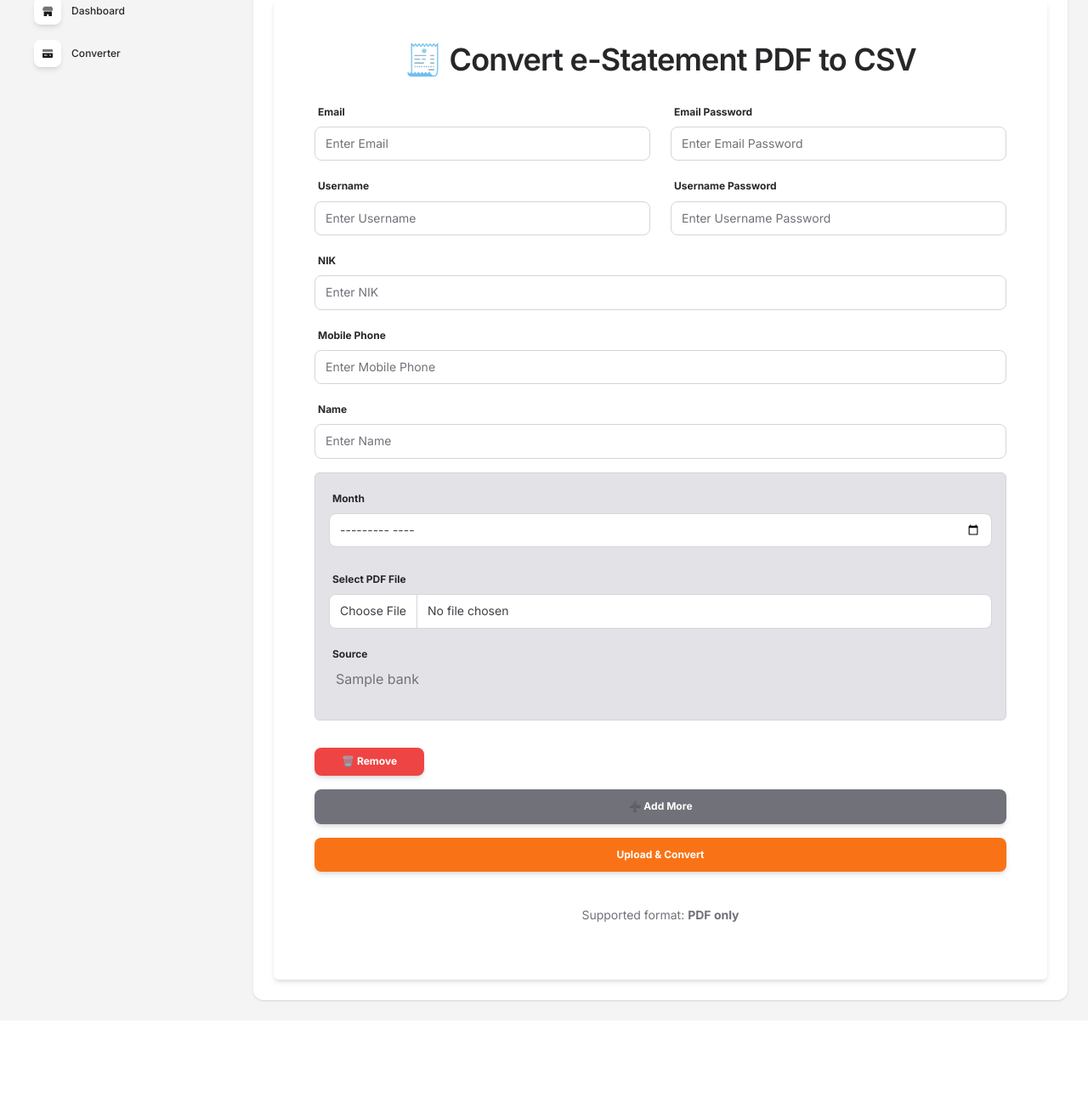
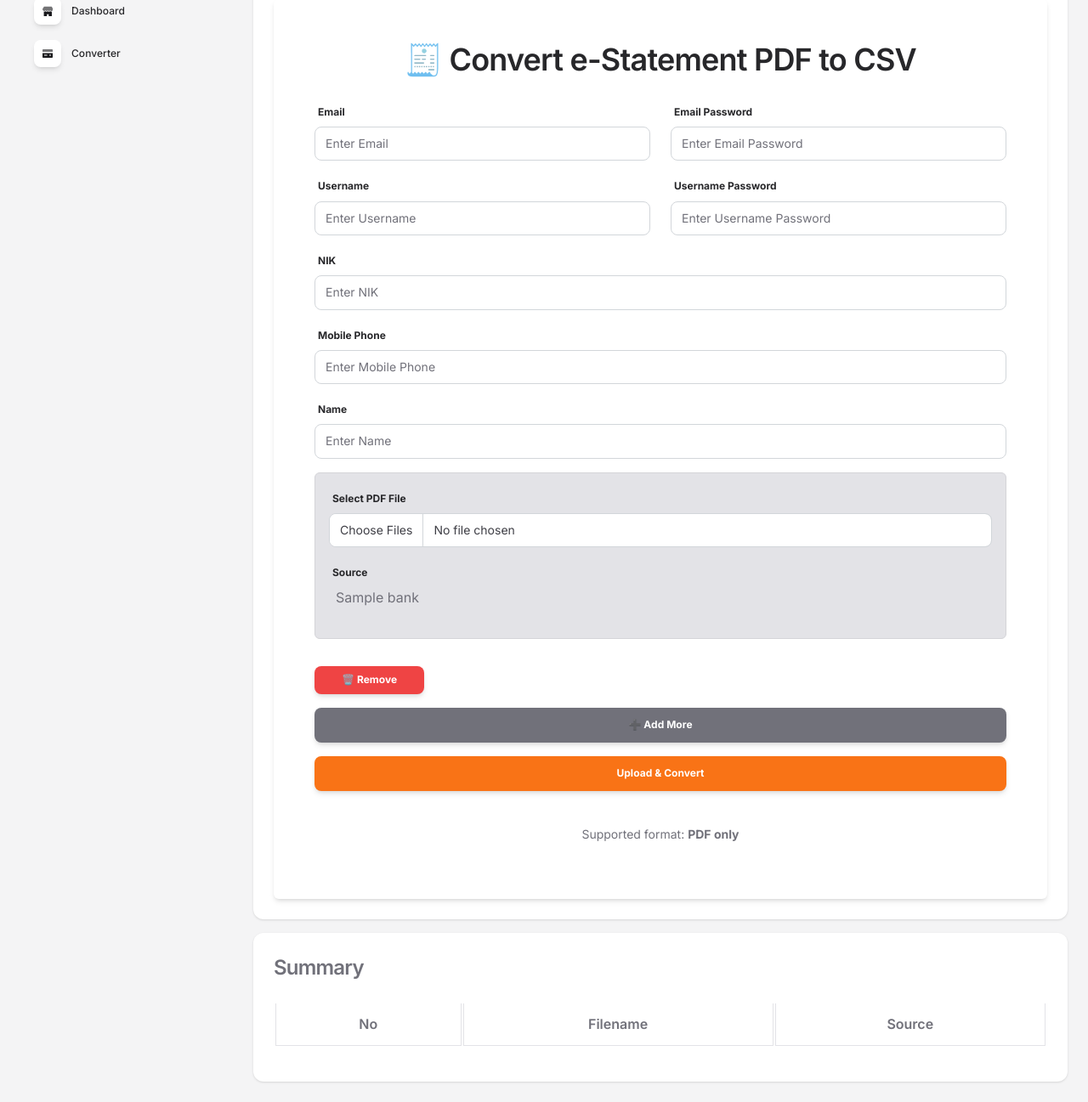
Before and after one commit to AsadillahRamadhan/e-statement, a Flask app: template templates/converter/index.html in a window 1280 px wide. Shown: the part 124-1421 px from the top of the page at 85% size. Before the commit the page ends 1304 px from the top, so only its background shows below. Run offline with Flask 3, Linux system fonts and the light colour scheme; the template is opened without the code that fills it: most values are stand-ins (such as "Sample title", 1, 10 or a date in 2020); lists and menus that the app fills with data are empty; parts of the project's set-up code (start-up, migrations or seed data) failed here and were passed over; some libraries are stand-ins or nearby versions.

Commit message:
[UPDATE & FIX] Update multiple files input and preview table and fix excel output formatting

```diff
--- a/app.py
+++ b/app.py
@@ -63,13 +63,19 @@ def index():
         mobile_phones = request.form.get('mobile_phone')
         names = request.form.get('name')
         sources = request.form.getlist('source[]')
-        month = request.form.getlist('month[]')
         emails = request.form.get('email')
         emails_pass = request.form.get('email_pass')
         users = request.form.get('user')
         users_pass = request.form.get('user_pass')
+        sources_per_batch = request.form.getlist('source_per_batch[]')
 
-        if not files or not niks or not mobile_phones or not names or not sources or not month:
+        final_sources = [
+            source
+            for source, count in zip(sources, sources_per_batch)
+            for _ in range(int(count))
+        ]
+
+        if not files or not niks or not mobile_phones or not names or not sources:
             return "All fields are required."
 
         combined_results = []
@@ -82,8 +88,8 @@ def index():
 
                 try:
                     data = TransferUser.query.all()
-                    bank_code = BankCode.query.filter(BankCode.bank_name.like(f"%{sources[idx]}%")).order_by(asc(BankCode.id)).first()
-                    result, _ = processor.process_pdf_file(filepath, BankCode, data, niks, mobile_phones, sources[idx], bank_code.bank_code, emails, emails_pass, users, users_pass)
+                    bank_code = BankCode.query.filter(BankCode.bank_name.like(f"%{final_sources[idx]}%")).order_by(asc(BankCode.id)).first()
+                    result, _ = processor.process_pdf_file(filepath, BankCode, data, niks, mobile_phones, final_sources[idx], bank_code.bank_code, emails, emails_pass, users, users_pass)
                     combined_results.append(result)
                 except Exception as e:
                     return f"Error processing file {file.filename}: {str(e)}"
@@ -215,7 +221,7 @@ def download_file(filename):
         try:
             csv_buffer = StringIO(data)
 
-            df = pd.read_csv(csv_buffer, dtype={'% A Bank Code': str, '% B Bank Code': str})
+            df = pd.read_csv(csv_buffer, dtype={'% A Bank Code': str, '% B Bank Code': str, '% A NIK': str, '% B NIK': str, '% A Mobile': str, '% B Mobile': str, '% A number': str, '% B number': str})
             df['% nominal'] = df['% nominal'].str.replace(',', '', regex=False).astype(float)
             df['% date'] = df['% date'].apply(lambda x: datetime.strptime(x, '%d-%b-%Y'))
 
--- a/templates/converter/index.html
+++ b/templates/converter/index.html
@@ -105,13 +105,24 @@
     </div>
   </div>
 </div>
+<div class="card mt-3">
+  <div class="card-body">
+    <h4 class="text-secondary">Summary</h4>
+    <table class="table table-bordered mt-4" id="fileTable">
+      <thead>
+        <tr class="text-center">
+          <th>No</th>
+          <th>Filename</th>
+          <th>Source</th>
+        </tr>
+      </thead>
+      <tbody class="text-center"></tbody>
+    </table>
+  </div>
+</div>
 
 <template id="inputGroupTemplate">
   <div class="input-group-item mb-4 border p-3 rounded bg-light">
-    <div class="mb-4">
-      <label class="form-label">Month</label>
-      <input type="month" class="form-control" name="month[]" required />
-    </div>
     <div class="mb-3">
       <label class="form-label">Select PDF File</label>
       <input
@@ -120,7 +131,9 @@
         name="pdf_file[]"
         accept=".pdf"
         required
+        multiple
       />
+      <input type="hidden" name="source_per_batch[]">
     </div>
     <div class="mb-3">
       <label class="form-label">Source</label>
@@ -134,31 +147,74 @@
 </template>
 <script>
   $(document).ready(function () {
+    let groupIdCounter = 0;
+
     function addInputGroup() {
       const template = document.getElementById("inputGroupTemplate");
       const clone = template.content.cloneNode(true);
       const wrapper = document.createElement("div");
       wrapper.className = "position-relative";
+      const groupId = "group-" + groupIdCounter++;
+      wrapper.dataset.groupId = groupId;
+
       wrapper.appendChild(clone);
 
       const removeBtn = document.createElement("button");
       removeBtn.type = "button";
       removeBtn.className = "btn btn-danger btn-sm removeItem mt-2";
       removeBtn.textContent = "🗑️ Remove";
-      removeBtn.addEventListener("click", () => wrapper.remove());
+      removeBtn.addEventListener("click", () => {
+        wrapper.remove();
+        renderTable();
+      });
 
       wrapper.appendChild(removeBtn);
       document.getElementById("input-group-container").appendChild(wrapper);
 
-      $(wrapper).find(".bank-select").select2({
-        theme: "bootstrap4",
-        width: "100%",
+      const $file = $(wrapper).find('input[type="file"]');
+      const $source = $(wrapper).find("select");
+
+      $source.select2({ theme: "bootstrap4", width: "100%" });
+
+      $file.on("change", renderTable);
+      $source.on("change", renderTable);
+    }
+
+    function renderTable() {
+      const $container = $("#input-group-container").children();
+      const $tbody = $("#fileTable tbody");
+      $tbody.empty();
+      let rowNumber = 1;
+
+      document.querySelectorAll('input[type="file"]').forEach((f) => {
+        f.parentNode.querySelector('input[type="hidden"]').value = f.files.length;
+      });
+
+      $container.each(function () {
+        const groupId = $(this).data("groupId");
+        const $fileInput = $(this).find('input[type="file"]')[0];
+        const $sourceSelect = $(this).find("select");
+        const source = $sourceSelect.find("option:selected").text();
+
+        if ($fileInput.files.length > 0) {
+          for (let i = 0; i < $fileInput.files.length; i++) {
+            const filename = $fileInput.files[i].name;
+            const row = `
+              <tr data-group-id="${groupId}">
+                <td>${rowNumber++}</td>
+                <td>${filename}</td>
+                <td>${source || "-"}</td>
+              </tr>
+            `;
+            $tbody.append(row);
+          }
+        }
       });
     }
 
     addInputGroup();
 
-    document.getElementById("addMore").addEventListener("click", function () {
+    document.getElementById("addMore").addEventListener("click", () => {
       addInputGroup();
     });
   });
```
